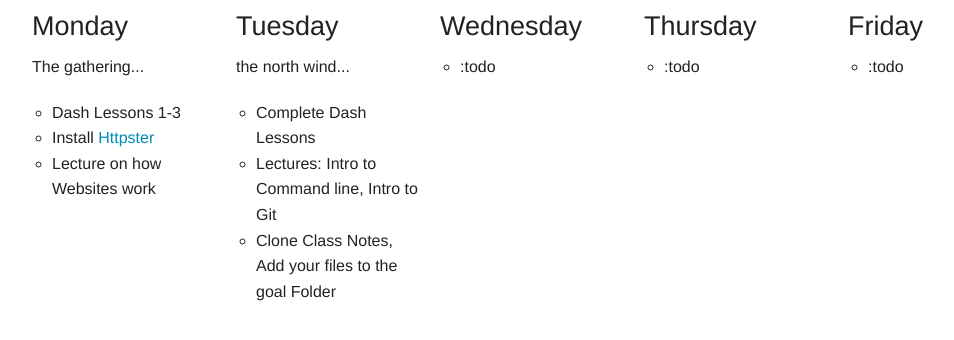
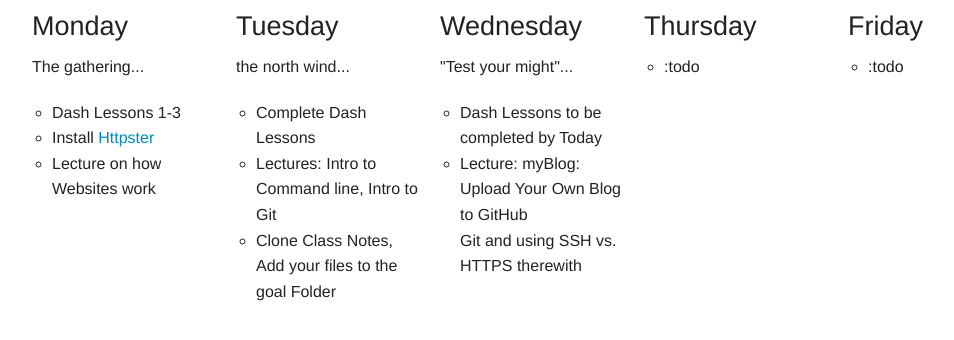
Before and after one commit to HackerCA/schedule, a website: page index.html in a window 1280 px wide. Shown: the part 58-398 px from the top of the page, without its empty margins (108-1062 px from the left). Drawn offline with Linux system fonts and the light colour scheme.

Commit message:
'Wednesday Stuff', meng.

```diff
--- a/index.html
+++ b/index.html
@@ -35,8 +35,11 @@
                 </li>
                 <li>
                     <h3>Wednesday</h3>
+		    <p>"Test your might"...</p>
                     <ul>
-                        <li>:todo</li>
+                        <li>Dash Lessons to be completed by Today</li>
+			<li>Lecture: myBlog: Upload Your Own Blog to GitHub</li>
+			<ll>Git and using SSH vs. HTTPS therewith</li>
                     </ul>
                 </li>
                 <li>
```
